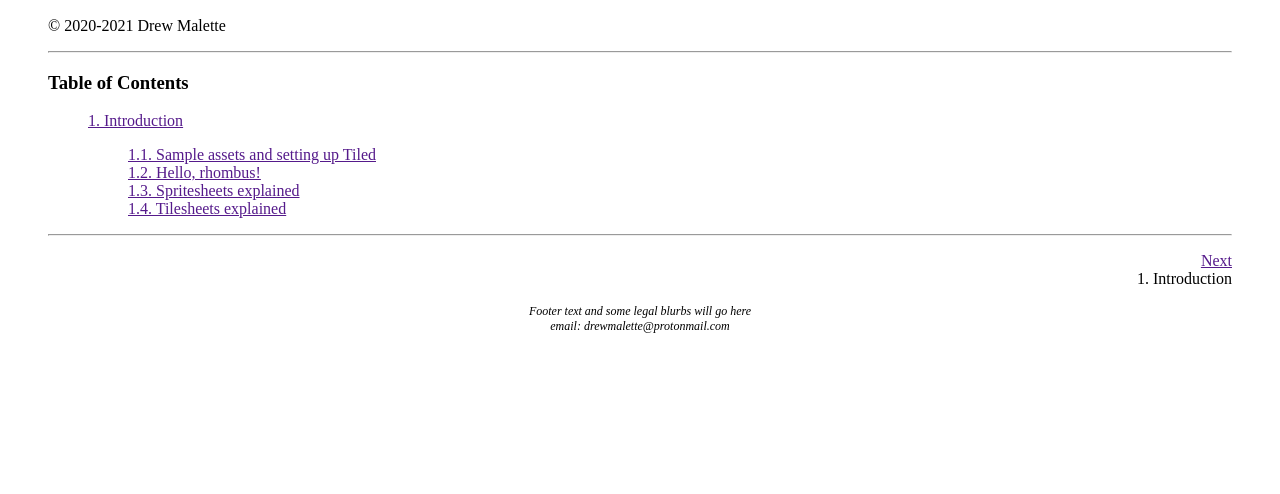
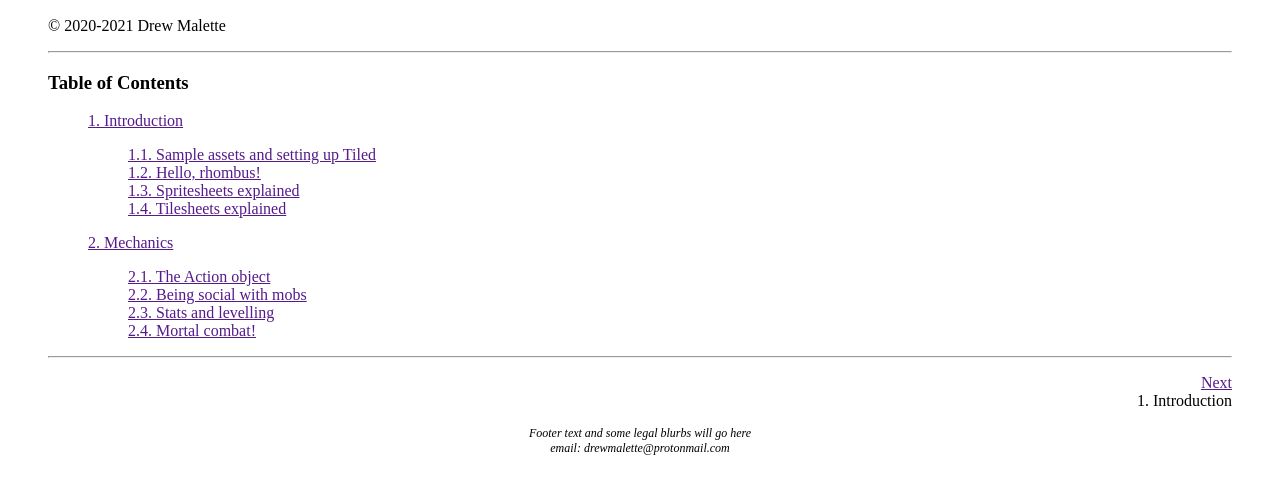
Before and after one commit to DrewMalette/drewmalette.github.io, a plain HTML site: page rhombus-docs/manual-template.html in a window 1280 px wide. Shown: the part 154-648 px from the top of the page. Drawn offline with Linux system fonts and the light colour scheme.

Commit message:
intro and mechanics are outlined

```diff
--- a/rhombus-docs/manual-template.html
+++ b/rhombus-docs/manual-template.html
@@ -42,6 +42,18 @@
       </p>
     </blockquote>
 
+    <blockquote>
+      <p>
+        <a href="">2. Mechanics</a><br>
+        <blockquote>
+          <a href="">2.1. The Action object</a><br>
+          <a href="">2.2. Being social with mobs</a><br>
+          <a href="">2.3. Stats and levelling</a><br>
+          <a href="">2.4. Mortal combat!</a><br>
+        </blockquote>
+      </p>
+    </blockquote>
+
     <hr>
 
     <p align="right">
```
